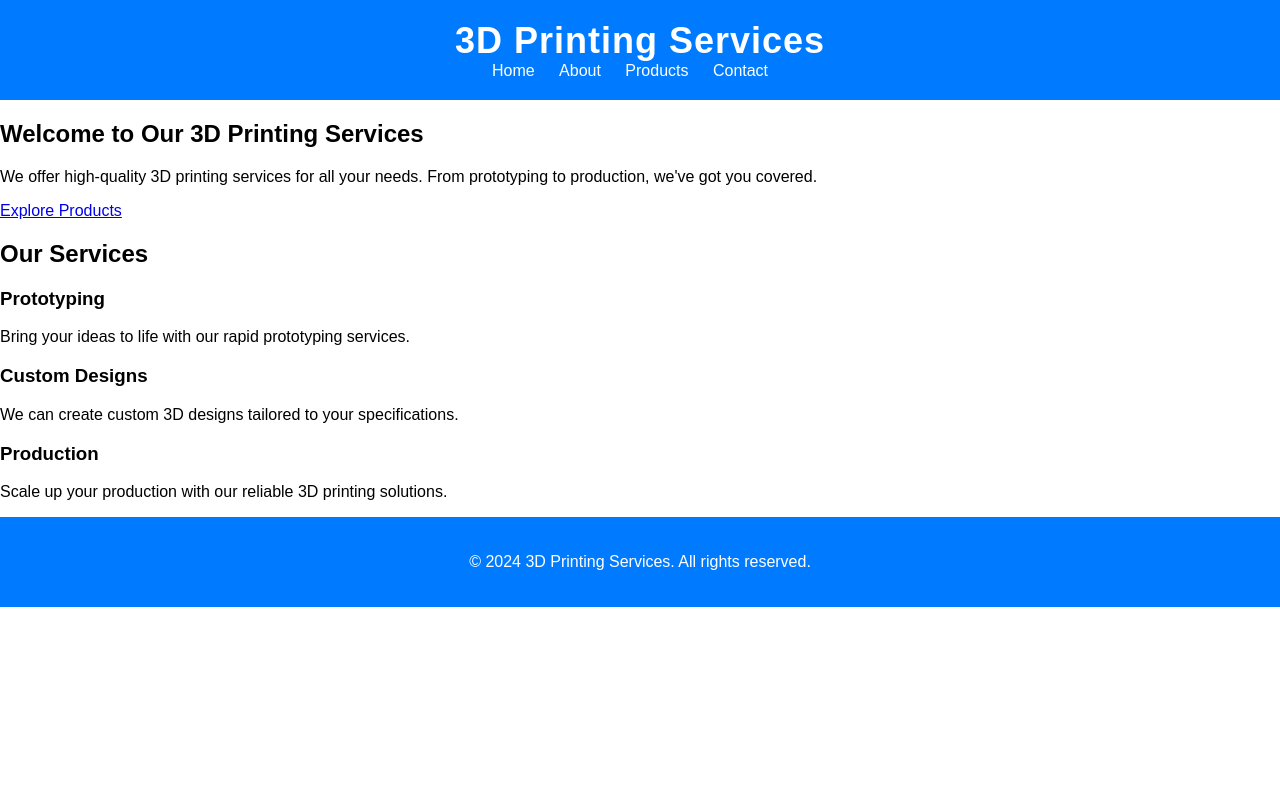
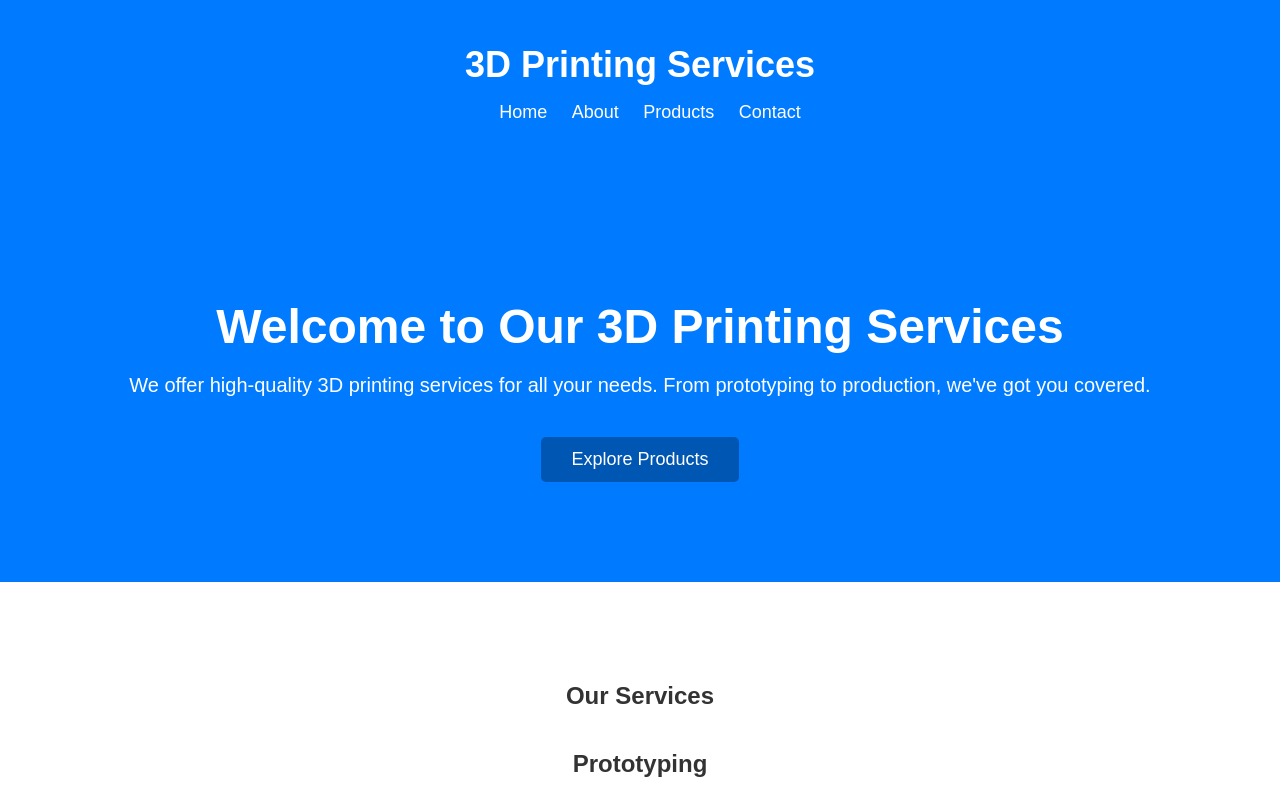
Before and after one commit to Gitbit369/VV, a plain HTML site: page index.html in a window 1280 px wide. Shown: the top 793 px of the page. Drawn offline with Linux system fonts and the light colour scheme.

Commit message:
Update styles.css

```diff
--- a/styles.css
+++ b/styles.css
@@ -1,94 +1,118 @@
-/* Reset CSS */
+/* Global Styles */
 body {
-    font-family: Arial, sans-serif; /* Set the font family for the entire page */
-    margin: 0; /* Remove default margin */
-    padding: 0; /* Remove default padding */
+    font-family: Arial, sans-serif;
+    background-color: #f0f0f0;
+    color: #333;
+    margin: 0;
+    padding: 0;
+}
+
+.container {
+    max-width: 1200px;
+    margin: 0 auto;
+    padding: 0 20px;
 }
 
 /* Header Styles */
 header {
-    background-color: #007bff; /* Blue background color */
-    color: white; /* White text color */
-    padding: 20px; /* Add some padding around the header content */
-    text-align: center; /* Center-align the header content */
+    background-color: #007bff;
+    color: white;
+    padding: 20px 0;
 }
 
 header h1 {
-    margin: 0; /* Remove default margin for the h1 element */
-    font-size: 36px; /* Increase font size for the heading */
-    letter-spacing: 1px; /* Add some letter spacing */
+    font-size: 36px;
+    text-align: center;
+    margin-bottom: 10px;
 }
 
-header nav ul {
-    list-style-type: none; /* Remove default list bullet points */
-    margin: 0; /* Remove default margin for the ul element */
-    padding: 0; /* Remove default padding for the ul element */
+nav ul {
+    list-style-type: none;
+    text-align: center;
 }
 
-header nav ul li {
-    display: inline-block; /* Display list items horizontally */
-    margin-right: 20px; /* Add some spacing between list items */
+nav ul li {
+    display: inline;
+    margin-right: 20px;
 }
 
-header nav ul li a {
-    color: white; /* White text color for links */
-    text-decoration: none; /* Remove underline from links */
+nav ul li a {
+    color: white;
+    text-decoration: none;
+    font-size: 18px;
+    transition: all 0.3s ease;
 }
 
-header nav ul li a:hover {
-    text-decoration: underline; /* Add underline on hover */
+nav ul li a:hover {
+    color: #0056b3;
 }
 
-/* Image Styles */
-img {
-    max-width: 100%; /* Ensure images don't exceed their container */
-    height: auto; /* Maintain aspect ratio */
+/* Hero Section */
+.hero {
+    background-color: #007bff;
+    color: white;
+    padding: 100px 0;
+    text-align: center;
 }
 
-/* Product Card Styles */
-.product {
-    background-color: #fff; /* White background color */
-    padding: 20px; /* Add some padding */
-    border-radius: 5px; /* Add rounded corners */
-    box-shadow: 0 2px 4px rgba(0, 0, 0, 0.1); /* Add shadow for depth */
-    margin-bottom: 20px; /* Add space between product cards */
+.hero h2 {
+    font-size: 48px;
+    margin-bottom: 20px;
 }
 
-.product img {
-    max-width: 100%; /* Ensure images don't exceed their container */
-    height: auto; /* Maintain aspect ratio */
-    border-radius: 5px; /* Add rounded corners to images */
-    margin-bottom: 15px; /* Add space below images */
+.hero p {
+    font-size: 20px;
+    margin-bottom: 40px;
 }
 
-.product h3 {
-    font-size: 24px; /* Increase font size for product titles */
-    margin-bottom: 10px; /* Add some space below the title */
-    color: #333; /* Dark text color */
+.hero .btn {
+    display: inline-block;
+    background-color: #0056b3;
+    color: white;
+    padding: 12px 30px;
+    border-radius: 5px;
+    text-decoration: none;
+    font-size: 18px;
+    transition: background-color 0.3s ease;
 }
 
-.product p {
-    color: #666; /* Medium gray text color */
-    margin-bottom: 15px; /* Add some space below the description */
+.hero .btn:hover {
+    background-color: #004080;
 }
 
-.product a {
-    background-color: #007bff; /* Blue background color */
-    color: white; /* White text color */
-    text-decoration: none; /* Remove underline from links */
-    padding: 10px 20px; /* Add padding to the button */
-    border-radius: 5px; /* Add rounded corners */
-    transition: background-color 0.3s ease; /* Add smooth transition */
+/* Services Section */
+.services {
+    background-color: #fff;
+    padding: 80px 0;
 }
 
-.product a:hover {
-    background-color: #0056b3; /* Darker blue color on hover */
+.services h2 {
+    text-align: center;
+    margin-bottom: 40px;
+}
+
+.service {
+    text-align: center;
+    margin-bottom: 40px;
+}
+
+.service h3 {
+    font-size: 24px;
+    margin-bottom: 10px;
+}
+
+.service p {
+    font-size: 18px;
 }
 
 /* Footer Styles */
 footer {
-    background-color: #007bff; /* Blue background color */
-    color: white; /* White text color */
-    text-align: center; /* Center-align the footer content */
-    padding: 20px; /* Add some padding around the footer content */
+    background-color: #007bff;
+    color: white;
+    text-align: center;
+    padding: 20px 0;
 }
+
+footer p {
+    font-size: 16px;
+}
```
